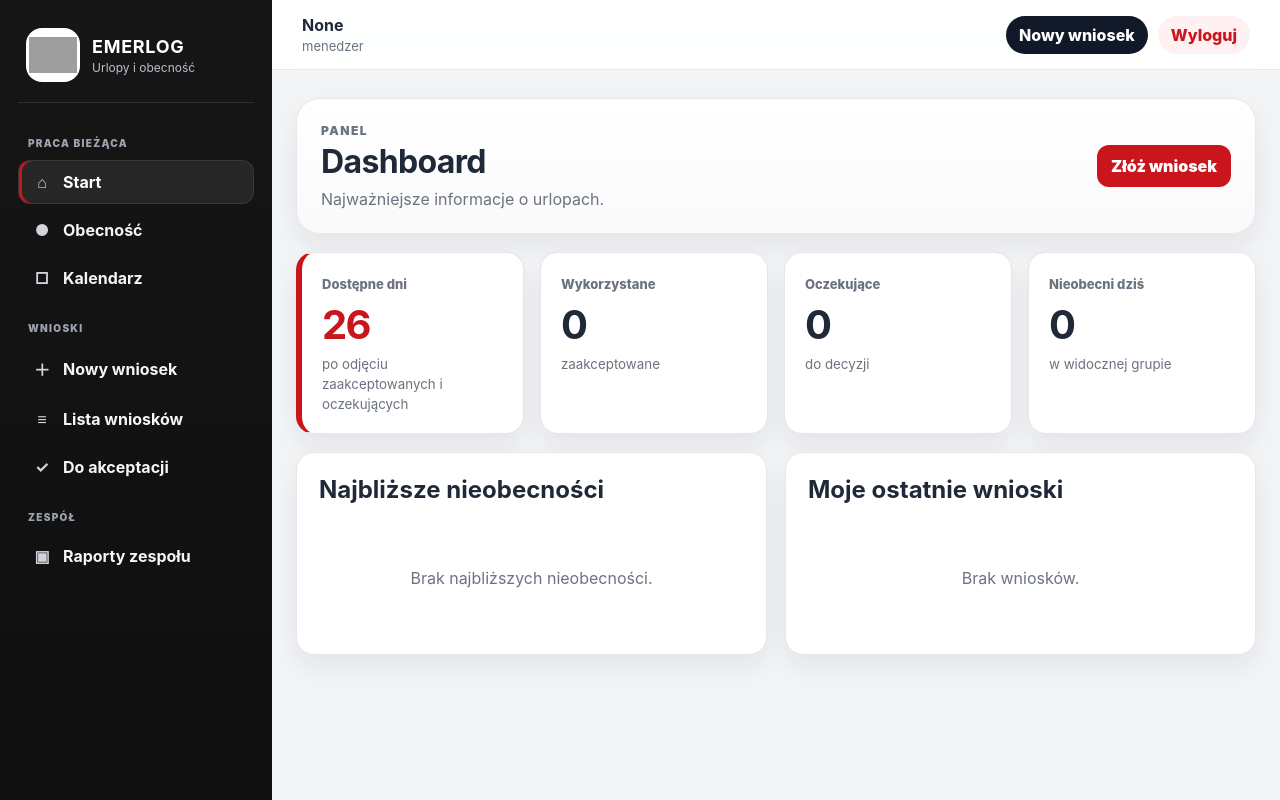
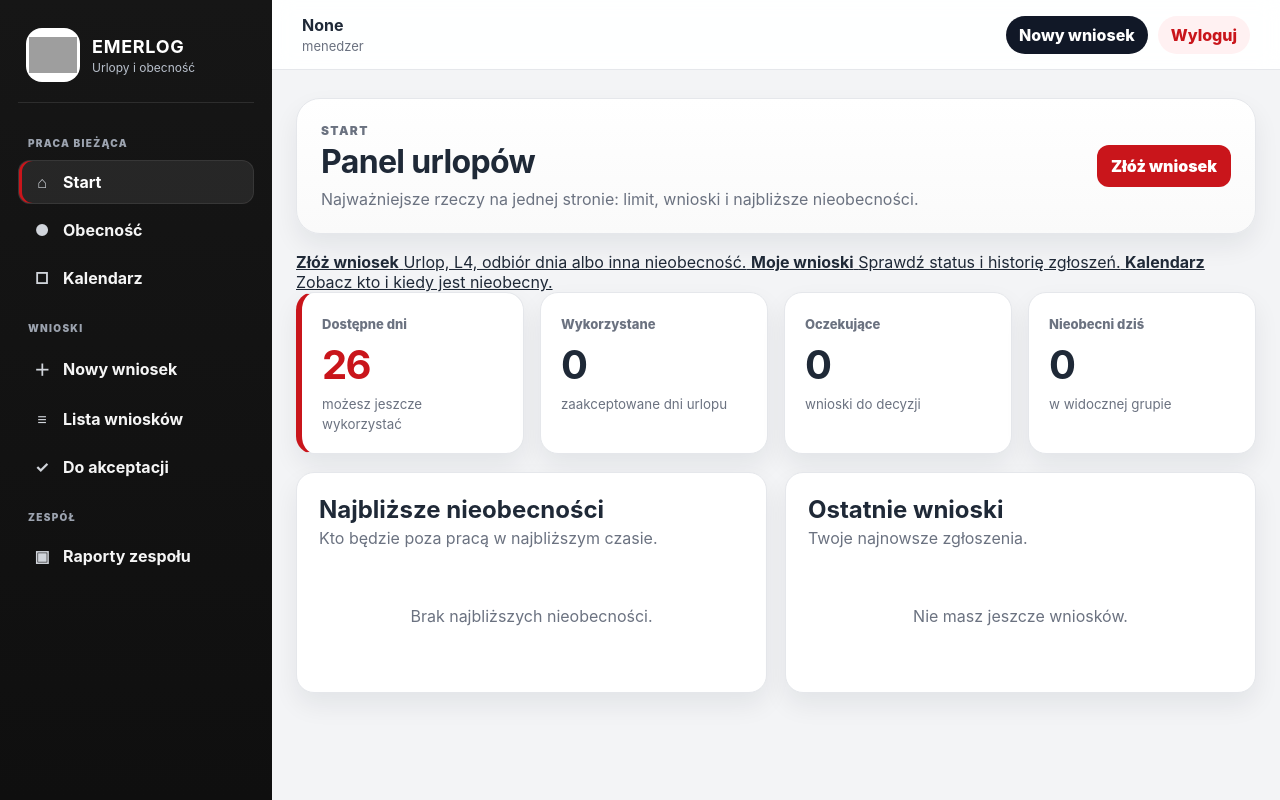
Before and after one commit to pabloosss/Ksef-Pobieranie, a Flask app: page /dashboard in a window 1280 px wide. Run offline with Flask 3, Linux system fonts and the light colour scheme; the visitor is signed in with stand-in values (Sample User, id 1); data comes from the database, SQL or seed files in the repository; data that the repository does not hold is empty; grey boxes are pictures that could not be loaded.

Commit message:
Simplify dashboard for clearer daily use

```diff
--- a/templates/dashboard.html
+++ b/templates/dashboard.html
@@ -1,14 +1,56 @@
 {% extends "base.html" %}
 {% block content %}
-<section class="page-title"><div><p class="eyebrow">Panel</p><h1>Dashboard</h1><p>Najważniejsze informacje o urlopach.</p></div><a class="btn-primary" href="{{ url_for('new_leave') }}">Złóż wniosek</a></section>
+<section class="page-title">
+    <div>
+        <p class="eyebrow">Start</p>
+        <h1>Panel urlopów</h1>
+        <p>Najważniejsze rzeczy na jednej stronie: limit, wnioski i najbliższe nieobecności.</p>
+    </div>
+    <a class="btn-primary" href="{{ url_for('new_leave') }}">Złóż wniosek</a>
+</section>
+
+<section class="quick-grid">
+    <a class="quick-card primary" href="{{ url_for('new_leave') }}">
+        <strong>Złóż wniosek</strong>
+        <span>Urlop, L4, odbiór dnia albo inna nieobecność.</span>
+    </a>
+    <a class="quick-card" href="{{ url_for('requests_view') }}">
+        <strong>Moje wnioski</strong>
+        <span>Sprawdź status i historię zgłoszeń.</span>
+    </a>
+    <a class="quick-card" href="{{ url_for('calendar_view') }}">
+        <strong>Kalendarz</strong>
+        <span>Zobacz kto i kiedy jest nieobecny.</span>
+    </a>
+</section>
+
 <section class="stats-grid">
-    <div class="stat-card accent"><span>Dostępne dni</span><strong>{{ summary.available }}</strong><small>po odjęciu zaakceptowanych i oczekujących</small></div>
-    <div class="stat-card"><span>Wykorzystane</span><strong>{{ summary.accepted }}</strong><small>zaakceptowane</small></div>
-    <div class="stat-card"><span>Oczekujące</span><strong>{{ stats.pending }}</strong><small>do decyzji</small></div>
+    <div class="stat-card accent"><span>Dostępne dni</span><strong>{{ summary.available }}</strong><small>możesz jeszcze wykorzystać</small></div>
+    <div class="stat-card"><span>Wykorzystane</span><strong>{{ summary.accepted }}</strong><small>zaakceptowane dni urlopu</small></div>
+    <div class="stat-card"><span>Oczekujące</span><strong>{{ stats.pending }}</strong><small>wnioski do decyzji</small></div>
     <div class="stat-card"><span>Nieobecni dziś</span><strong>{{ stats.absent_today }}</strong><small>w widocznej grupie</small></div>
 </section>
+
 <div class="two-columns">
-    <div class="card"><h2>Najbliższe nieobecności</h2><div class="list-stack">{% for r in stats.upcoming %}<div class="list-item"><b>{{ r.full_name }}</b><span>{{ r.leave_type }} · {{ r.date_from|pldate }} – {{ r.date_to|pldate }}</span></div>{% else %}<p class="empty-state">Brak najbliższych nieobecności.</p>{% endfor %}</div></div>
-    <div class="card"><h2>Moje ostatnie wnioski</h2><div class="list-stack">{% for r in stats.latest %}<div class="list-item"><b>{{ r.leave_type }}</b><span>{{ r.date_from|pldate }} – {{ r.date_to|pldate }} · {{ r.status }}</span></div>{% else %}<p class="empty-state">Brak wniosków.</p>{% endfor %}</div></div>
+    <div class="card">
+        <div class="section-heading"><div><h2>Najbliższe nieobecności</h2><p>Kto będzie poza pracą w najbliższym czasie.</p></div></div>
+        <div class="list-stack">
+            {% for r in stats.upcoming %}
+            <div class="list-item rich-item"><div><b>{{ r.full_name }}</b><span>{{ r.department }} · {{ r.leave_type }}</span></div><em>{{ r.date_from|pldate }} – {{ r.date_to|pldate }}</em></div>
+            {% else %}
+            <p class="empty-state">Brak najbliższych nieobecności.</p>
+            {% endfor %}
+        </div>
+    </div>
+    <div class="card">
+        <div class="section-heading"><div><h2>Ostatnie wnioski</h2><p>Twoje najnowsze zgłoszenia.</p></div></div>
+        <div class="list-stack">
+            {% for r in stats.latest %}
+            <div class="list-item rich-item"><div><b>{{ r.leave_type }}</b><span>{{ r.date_from|pldate }} – {{ r.date_to|pldate }}</span></div><span class="status status-{{ r.status }}">{{ r.status }}</span></div>
+            {% else %}
+            <p class="empty-state">Nie masz jeszcze wniosków.</p>
+            {% endfor %}
+        </div>
+    </div>
 </div>
 {% endblock %}
```
